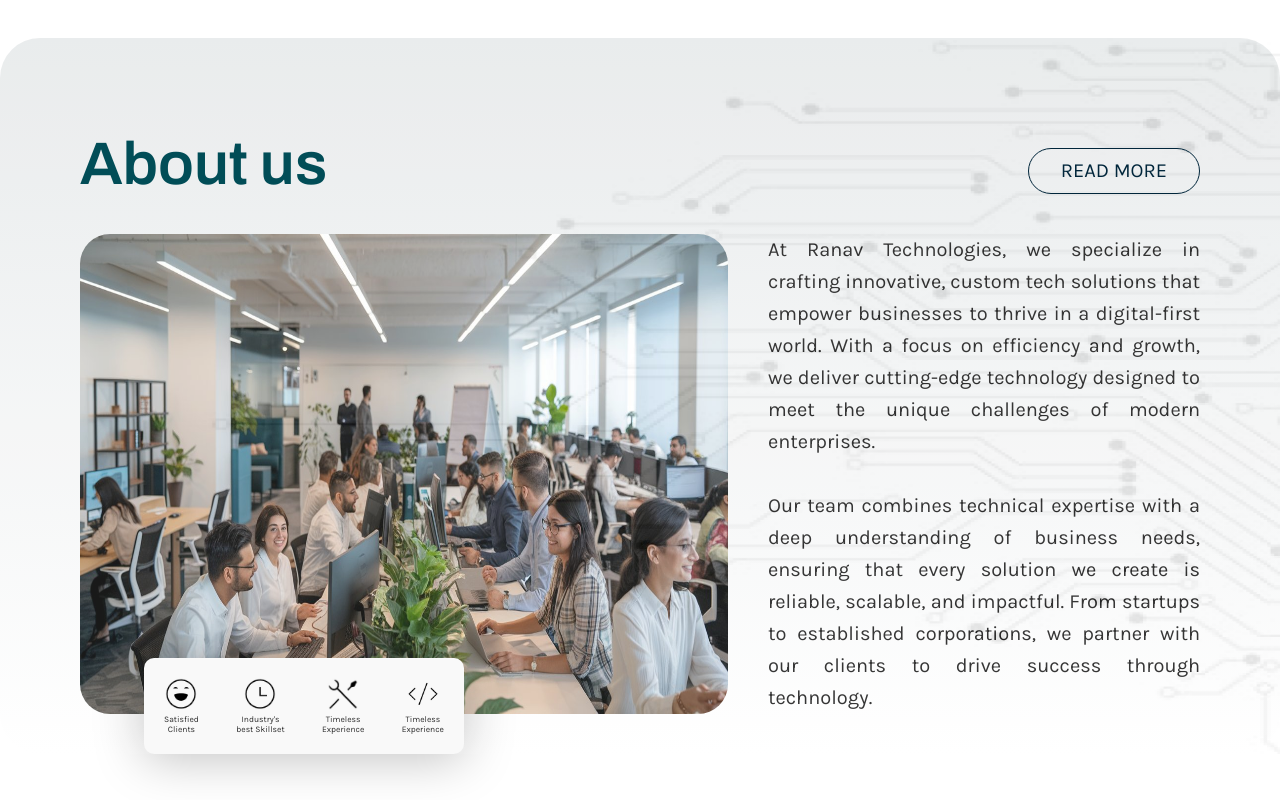
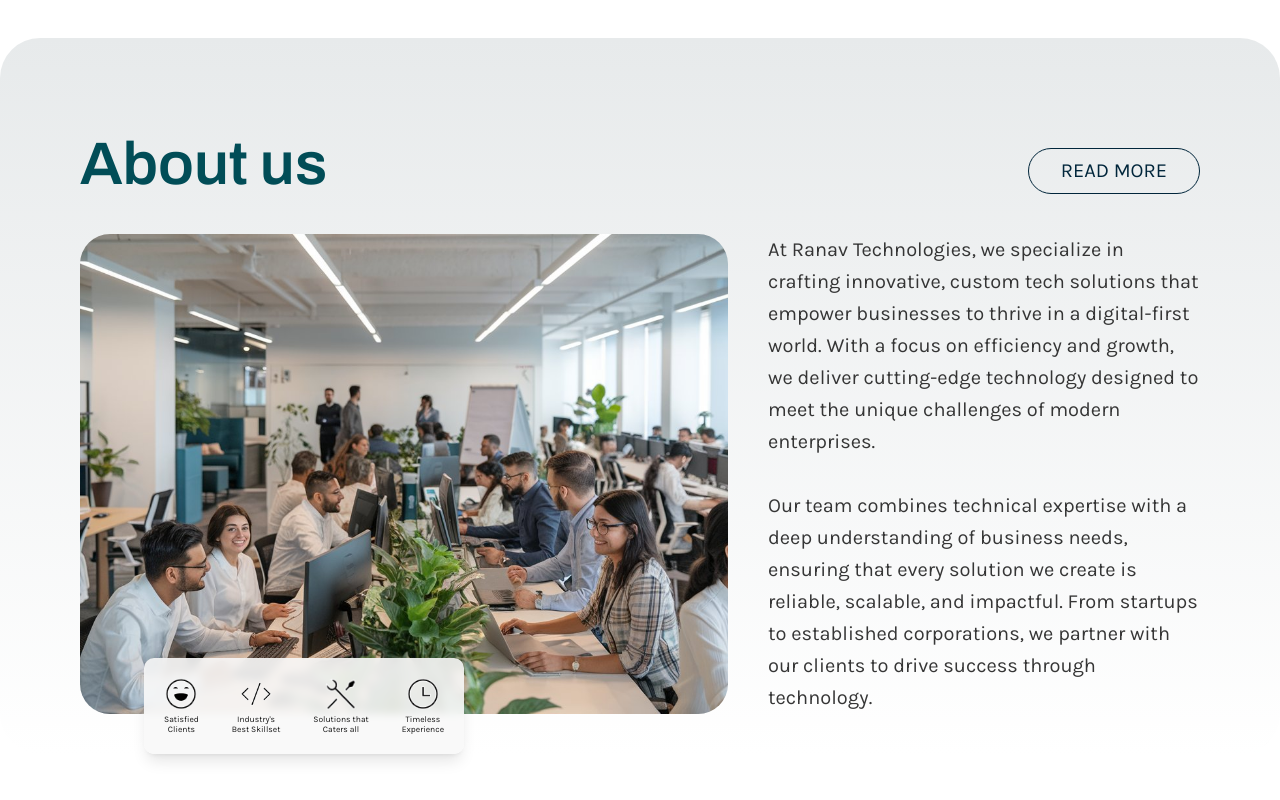
Before and after one commit to sohanlohar/rt, a Next.js app: page / in a window 1280 px wide. Shown: the part 840-1640 px from the top of the page. Built offline with nearby package versions, Linux system fonts and the light colour scheme.

Commit message:
About us section changes on home page

```diff
--- a/src/components/home/AboutUsSection.jsx
+++ b/src/components/home/AboutUsSection.jsx
@@ -12,96 +12,105 @@ import { motion } from "framer-motion";
 const AboutUsSection = () => {
   return (
     <section
-      // animate={{
-      //   scale: [1, 2, 2, 1, 1],
-      //   rotate: [0, 0, 270, 270, 0],
-      // }}
       id="target-section"
-      className="container relative mb-8 sm:mb-28 px-4 md:px-20 py-4 md:pt-24 pb-10 rounded-40"
-      style={{
-        background: "linear-gradient(180deg, #E7EAEB 0%, #FFFFFF 100%)",
-      }}
+      className="container relative mb-8 sm:mb-28 px-4 md:px-20 py-4 md:pt-24 pb-10 rounded-40 bg-gradient-to-b from-[#E7EAEB] to-[#FFFFFF]"
     >
-      <div className="flex justify-between flex-row pb-5 md:pb-10 items-end">
+      {/* Desktop Header: Visible only on md+ */}
+      <div className="hidden md:flex justify-between flex-row pb-5 md:pb-10 items-end">
         <h2 className="text-primary-extraDark heading-h2 z-10">About us</h2>
         <Link href="/about" className="btn-secondary">
           READ MORE
         </Link>
       </div>
-      <div className="flex flex-col md:flex-row gap-10 justify-between z-10">
-        <div className="w-full md:w-3/5 relative hidden md:block">
+
+      <div className="flex flex-col md:flex-row gap-6 md:gap-10 justify-between z-10">
+        <div className="w-full md:w-3/5 relative block">
           <Image
             src={aboutUs}
             alt="about us"
-            className="w-full h-full rounded-30"
+            className="w-full h-auto md:h-full rounded-30 object-cover min-h-[400px] md:min-h-auto"
           />
-          <div className="bg-white flex items-center px-5 justify-between gap-1 flex-row w-80 h-24 absolute -bottom-10 left-16 rounded-10 shadow-0">
+          {/* Stats Box - Mobile: Top-left overlay, Desktop: Bottom-left overlay */}
+          <div className="bg-white/90 backdrop-blur-sm flex items-center px-4 py-2 justify-between gap-2 flex-row w-[90%] sm:w-auto absolute top-6 left-1/2 -translate-x-1/2 md:top-auto md:left-16 md:translate-x-0 md:-bottom-10 rounded-xl md:rounded-10 shadow-lg md:w-80 md:h-24 md:px-5">
             <div className="group flex flex-col gap-1 items-center text-center cursor-pointer">
-              <div className="relative w-8 h-8 flex items-center justify-center rounded-full">
+              <div className="relative w-8 h-8 md:w-8 md:h-8 flex items-center justify-center rounded-full">
                 <div className="absolute inset-0 bg-orange-500 opacity-30 blur-lg rounded-full scale-0 transition-all duration-300 group-hover:scale-125"></div>
                 <Image
                   src={iconSmile}
-                  alt="smile"
+                  alt="Satisfied Clients Icon"
                   width={40}
                   height={40}
-                  className="relative z-10 transition-all duration-300 group-hover:scale-125"
+                  className="relative z-10 w-5 h-5 md:w-auto md:h-auto transition-all duration-300 group-hover:scale-125"
                 />
               </div>
-              <p className="text-[8.5px] leading-[10px] font-karla transition-all duration-300 group-hover:text-orange-500">
+              <p className="text-[9px] leading-[10px] sm:text-[8.5px] sm:leading-[10px] font-karla transition-all duration-300 group-hover:text-orange-500 font-semibold md:font-normal">
                 Satisfied <br /> Clients
               </p>
             </div>
+            <div className="w-[1px] h-8 bg-gray-300 md:hidden"></div>
             <div className="group flex flex-col gap-1 items-center text-center cursor-pointer">
-              <div className="relative w-8 h-8 flex items-center justify-center rounded-full">
+              <div className="relative w-8 h-8 md:w-8 md:h-8 flex items-center justify-center rounded-full">
+                <div className="absolute inset-0 bg-primary opacity-30 blur-lg rounded-full scale-0 transition-all duration-300 group-hover:scale-125"></div>
+                <Image
+                  src={iconCode}
+                  alt="Skillset Icon"
+                  width={40}
+                  height={40}
+                  className="relative z-10 w-5 h-5 md:w-auto md:h-auto transition-all duration-300 group-hover:scale-125"
+                />
+              </div>
+              <p className="text-[9px] leading-[10px] sm:text-[8.5px] sm:leading-[10px] font-karla transition-all duration-300 group-hover:text-primary font-semibold md:font-normal">
+                Industry&apos;s <br />
+                Best Skillset
+              </p>
+            </div>
+            <div className="w-[1px] h-8 bg-gray-300 md:hidden"></div>
+            <div className="group flex flex-col gap-1 items-center text-center cursor-pointer">
+              <div className="relative w-8 h-8 md:w-8 md:h-8 flex items-center justify-center rounded-full">
+                <div className="absolute inset-0 bg-orange-500 opacity-30 blur-lg rounded-full scale-0 transition-all duration-300 group-hover:scale-125"></div>
+                <Image
+                  src={iconSetting}
+                  alt="Experience Icon"
+                  width={40}
+                  height={40}
+                  className="relative z-10 w-5 h-5 md:w-auto md:h-auto transition-all duration-300 group-hover:scale-125"
+                />
+              </div>
+              <p className="text-[9px] leading-[10px] sm:text-[8.5px] sm:leading-[10px] font-karla transition-all duration-300 group-hover:text-orange-500 font-semibold md:font-normal">
+                Solutions that <br />
+                Caters all
+              </p>
+            </div>
+            <div className="w-[1px] h-8 bg-gray-300 md:hidden"></div>
+            <div className="group flex flex-col gap-1 items-center text-center cursor-pointer">
+              <div className="relative w-8 h-8 md:w-8 md:h-8 flex items-center justify-center rounded-full">
                 <div className="absolute inset-0 bg-primary opacity-30 blur-lg rounded-full scale-0 transition-all duration-300 group-hover:scale-125"></div>
                 <Image
                   src={iconTimeline}
-                  alt="smile"
+                  alt="Solutions Icon"
                   width={40}
                   height={40}
-                  className="relative z-10 transition-all duration-300 group-hover:scale-125"
+                  className="relative z-10 w-5 h-5 md:w-auto md:h-auto transition-all duration-300 group-hover:scale-125"
                 />
               </div>
-              <p className="text-[8.5px] leading-[10px] font-karla transition-all duration-300 group-hover:text-primary">
-                Industry&apos;s <br />
-                best Skillset
-              </p>
-            </div>
-            <div className="group flex flex-col gap-1 items-center text-center cursor-pointer">
-              <div className="relative w-8 h-8 flex items-center justify-center rounded-full">
-                <div className="absolute inset-0 bg-orange-500 opacity-30 blur-lg rounded-full scale-0 transition-all duration-300 group-hover:scale-125"></div>
-                <Image
-                  src={iconSetting}
-                  alt="smile"
-                  width={40}
-                  height={40}
-                  className="relative z-10 transition-all duration-300 group-hover:scale-125"
-                />
-              </div>
-              <p className="text-[8.5px] leading-[10px] font-karla transition-all duration-300 group-hover:text-orange-500">
-                Timeless <br />
-                Experience
-              </p>
-            </div>
-            <div className="group flex flex-col gap-1 items-center text-center cursor-pointer">
-              <div className="relative w-8 h-8 flex items-center justify-center rounded-full">
-                <div className="absolute inset-0 bg-primary opacity-30 blur-lg rounded-full scale-0 transition-all duration-300 group-hover:scale-125"></div>
-                <Image
-                  src={iconCode}
-                  alt="smile"
-                  width={40}
-                  height={40}
-                  className="relative z-10 transition-all duration-300 group-hover:scale-125"
-                />
-              </div>
-              <p className="text-[8.5px] leading-[10px] font-karla transition-all duration-300 group-hover:text-primary">
+              <p className="text-[9px] leading-[10px] sm:text-[8.5px] sm:leading-[10px] font-karla transition-all duration-300 group-hover:text-primary font-semibold md:font-normal">
                 Timeless <br />
                 Experience
               </p>
             </div>
           </div>
         </div>
-        <p className="w-full md:w-2/5 text-sm leading-4 md:leading-8 md:text-xl font-normal font-karla text-justify text-black">
+
+        {/* Mobile Header: Visible only on mobile (< md) */}
+        <div className="flex justify-between flex-row items-center md:hidden mt-4">
+          <h2 className="text-primary-extraDark heading-h2 z-10">About us</h2>
+          <Link href="/about" className="text-black uppercase text-sm font-semibold border border-black rounded-full px-4 py-1 hover:bg-black hover:text-white transition-colors">
+            READ MORE
+          </Link>
+        </div>
+
+        <div className="w-full md:w-2/5 mt-2 md:mt-0">
+          <p className="text-base leading-6 md:leading-8 md:text-xl font-normal font-karla text-left text-gray-600 md:text-black opacity-90">
             At Ranav Technologies, we specialize in crafting innovative, custom
             tech solutions that empower businesses to thrive in a digital-first
             world. With a focus on efficiency and growth, we deliver cutting-edge
@@ -114,10 +123,11 @@ const AboutUsSection = () => {
             partner with our clients to drive success through technology.
           </p>
         </div>
+      </div>
       <Image
         src={aboutUsBg}
         alt="about us background"
-        className="absolute top-0 right-0 w-full h-full"
+        className="absolute top-0 right-0 w-full h-full -z-10 rounded-40"
       />
     </section>
   );
--- a/src/components/home/HeroSlider.jsx
+++ b/src/components/home/HeroSlider.jsx
@@ -118,7 +118,7 @@ const HeroSlider = () => {
                     );
                   })}
                 </h1>
-                <div>
+                <div className="flex justify-end flex-col">
                   {/* Container for Description and Stats - Mobile: Col (Desc then Stats), Desktop: Row (Stats then Desc) */}
                   <div className="flex flex-col md:flex-row gap-10 sm:gap-20 md:gap-40 md:items-end mb-4 sm:mb-6 h-full justify-between">
 
```
Lines whose indentation alone changed are shown as unchanged.
